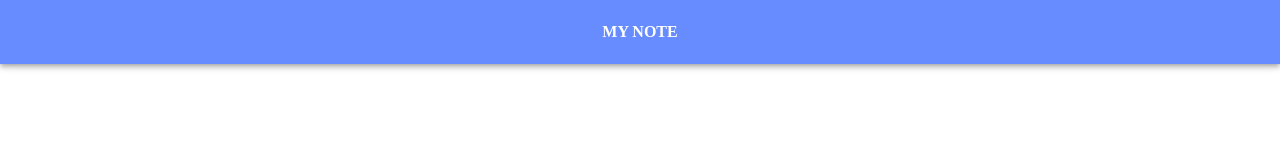
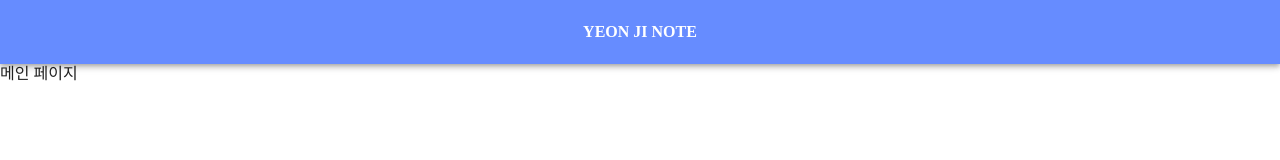
Before and after one commit to Songyeonji/react-todolist, a React (Create React App) app: page /#/main in a window 1280 px wide. Shown: the top 160 px of the page. Built offline with nearby package versions, Linux system fonts and the light colour scheme; a web font is replaced by a local one.

Commit message:
리액트 라우터, 리코일, 리코일 퍼시스트, classnames, immer 설치

```diff
--- a/package.json
+++ b/package.json
@@ -9,9 +9,14 @@
     "@testing-library/jest-dom": "^5.16.5",
     "@testing-library/react": "^13.4.0",
     "@testing-library/user-event": "^13.5.0",
+    "classnames": "^2.3.2",
+    "immer": "^10.0.2",
     "react": "^18.2.0",
     "react-dom": "^18.2.0",
+    "react-router-dom": "^6.11.2",
     "react-scripts": "5.0.1",
+    "recoil": "^0.7.7",
+    "recoil-persist": "^4.2.0",
     "web-vitals": "^2.1.4"
   },
   "scripts": {
--- a/src/App.js
+++ b/src/App.js
@@ -1,15 +1,37 @@
 import {AppBar, Toolbar} from "@mui/material";
+import { Navigate, Route, Routes } from "react-router-dom";
 
+function MainPage() {
+  return (
+    <>
+      <h1>메인 페이지</h1>
+    </>
+  );
+}
+
+function Sub1Page() {
+  return (
+    <>
+      <h1>서브 페이지</h1>
+    </>
+  );
+}
 function App() {
   return (
     <>
       <AppBar position="static">
         <Toolbar>
           <div className="flex-1"></div>
-          <div className="font-bold">MY NOTE</div>
+          <div className="font-bold">YEON JI NOTE</div>
           <div className="flex-1"></div>
         </Toolbar>
       </AppBar>
+
+      <Routes>
+        <Route path="/main" element={<MainPage />} />
+        <Route path="/sub1" element={<Sub1Page />} />
+        <Route path="/*" element={<Navigate to="/main" />} />
+      </Routes>
     </>
   );
 }
--- a/src/Root.js
+++ b/src/Root.js
@@ -1,5 +1,7 @@
 import { useEffect } from "react";
 import { ThemeProvider, CssBaseline, createTheme } from "@mui/material";
+import { RecoilRoot } from "recoil";
+import { HashRouter } from "react-router-dom";
 
 import App from "./App";
 
@@ -47,7 +49,11 @@ export default function Root() {
     <>
       <ThemeProvider theme={theme}>
         <CssBaseline />
-        <App />
+        <RecoilRoot>
+          <HashRouter>
+            <App />
+          </HashRouter>
+        </RecoilRoot>
       </ThemeProvider>
     </>
   );
```
Also changed, not shown: 1 other file (tests, documents, lock files or other folders).
